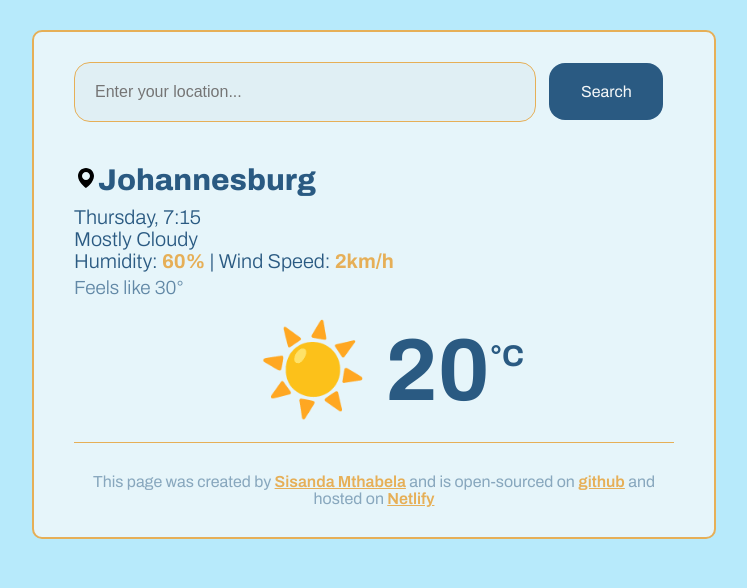
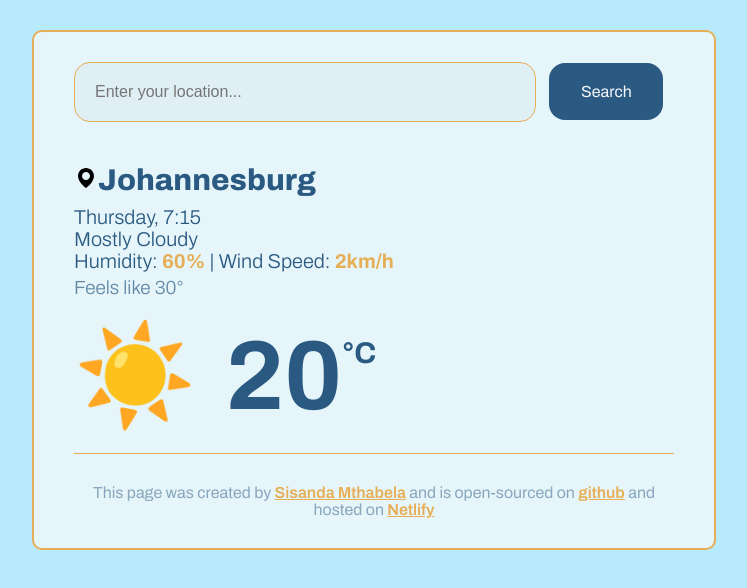
Before and after one commit to sisandamthabela/weather-app-week7, a plain HTML site: page index.html in a window 1280 px wide. Shown: the whole page, without its empty margins (266-1013 px from the left). Drawn offline with nearby package versions, Linux system fonts and the light colour scheme.

Commit message:
changed icon

```diff
--- a/src/styles.css
+++ b/src/styles.css
@@ -44,17 +44,11 @@ a:hover {
   opacity: 0.7;
 }
 
-.current-temp {
-  font-size: 88px;
-  margin: 20px 0;
-  color: #2a5a82;
-  text-align: center;
-}
 .unit {
   font-size: 30px;
   margin: 0;
-  position: fixed;
-  top: 340px;
+  position: relative;
+  top: -46px;
 }
 .current-location {
   font-size: 30px;
@@ -96,6 +90,25 @@ p {
   max-width: 50%;
 }
 
+.current-temp {
+  font-size: 98px;
+  margin: 20px 0;
+  color: #2a5a82;
+  margin-left: -10px;
+}
+.icon {
+  padding: 10px;
+}
+.icon img {
+  width: 200px;
+  height: auto;
+  margin-top: -42px;
+}
+
+.temp-icon {
+  display: flex;
+  justify-content: center;
+}
 .container {
   display: block;
   margin: 30px auto;
```
